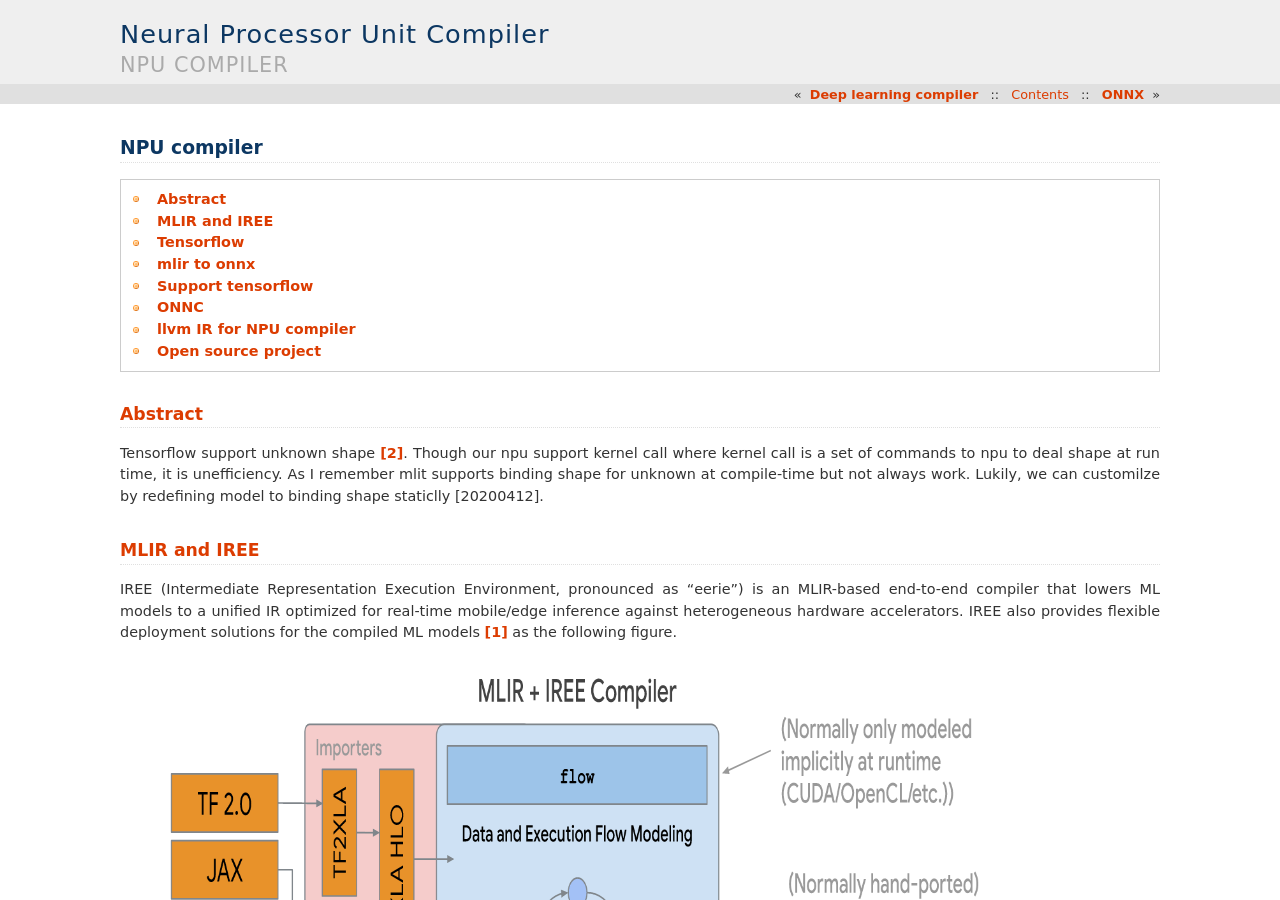
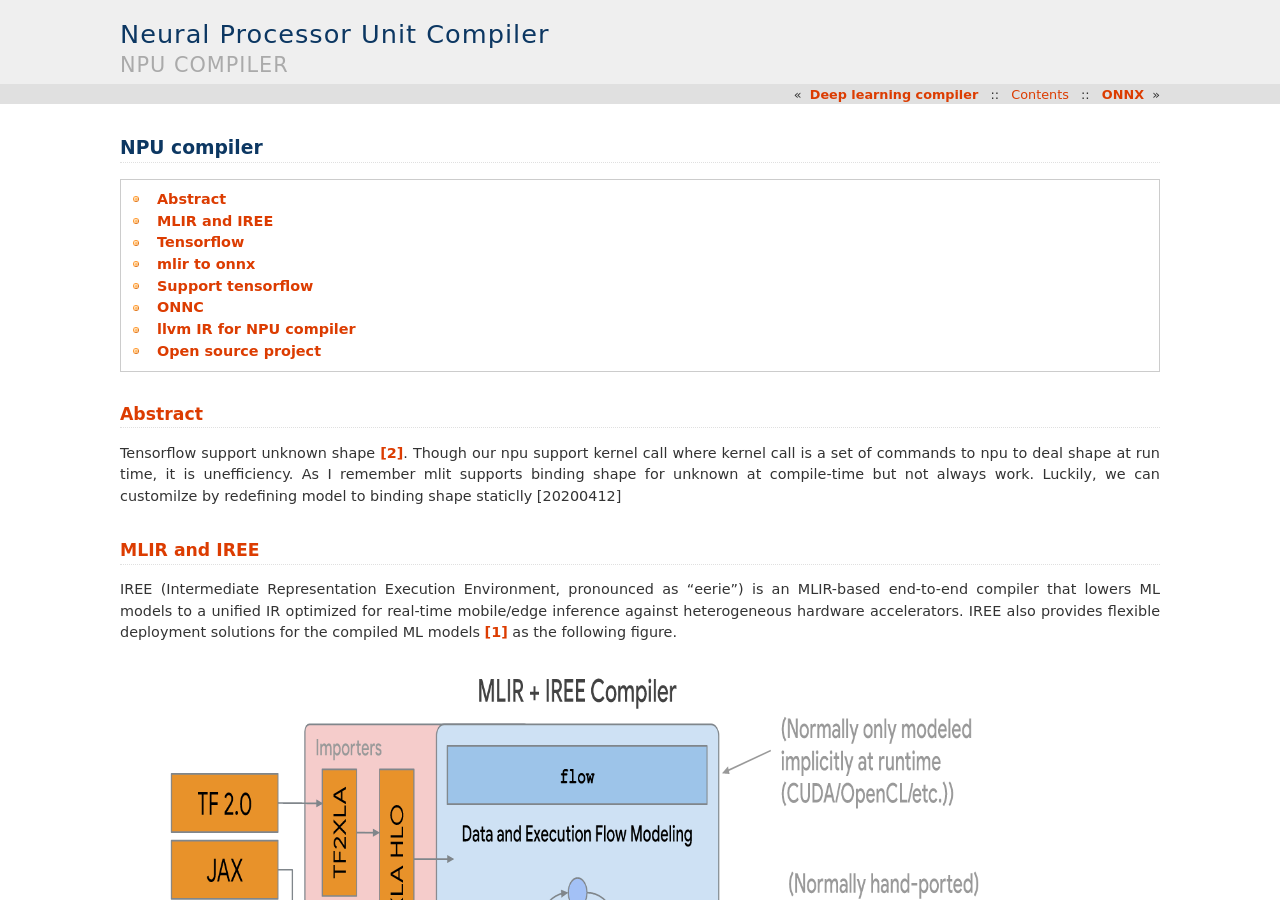
Before and after one commit to Jonathan2251/nc, a Sphinx documentation site: the page built from source/npu.rst, in a window 1280 px wide and 900 px high. Built offline with Sphinx 7.4.7, drawn with Linux system fonts in a browser that asks for light colours.

```diff
--- a/source/dlcompiler.rst
+++ b/source/dlcompiler.rst
@@ -101,6 +101,8 @@ hardwares [#sycl]_. An example here [#sycl-wiki]_.
   :scale: 100%
 
 
+https://github.com/Jonathan2251/nc/OpenCL_SYCL
+
 Tools
 -----
 
--- a/source/npu.rst
+++ b/source/npu.rst
@@ -16,7 +16,7 @@ Though our npu support kernel call where kernel call is a set of
 commands to npu to deal shape at run time, it is unefficiency.
 As I remember mlit supports binding shape for unknown at compile-time
 but not always work.
-Lukily, we can customilze by redefining model to binding shape staticlly [20200412].
+Luckily, we can customilze by redefining model to binding shape staticlly [20200412]
 
 
 MLIR and IREE
--- a/source/onnx.rst
+++ b/source/onnx.rst
@@ -10,9 +10,9 @@ ONNX
 viewer
 -------
 
-// netron
-https://lutzroeder.github.io/netron/
-or https://github.com/lutzroeder/netron  // search Browser: Start
+- Web for opening onnx https://lutzroeder.github.io/netron/
+
+- Application tool for opening onnx  https://github.com/lutzroeder/netron  // find "Browser: Start" in this page
 
 Netron app in ubuntu.
 
```
Also changed, not shown: 4 other files.
